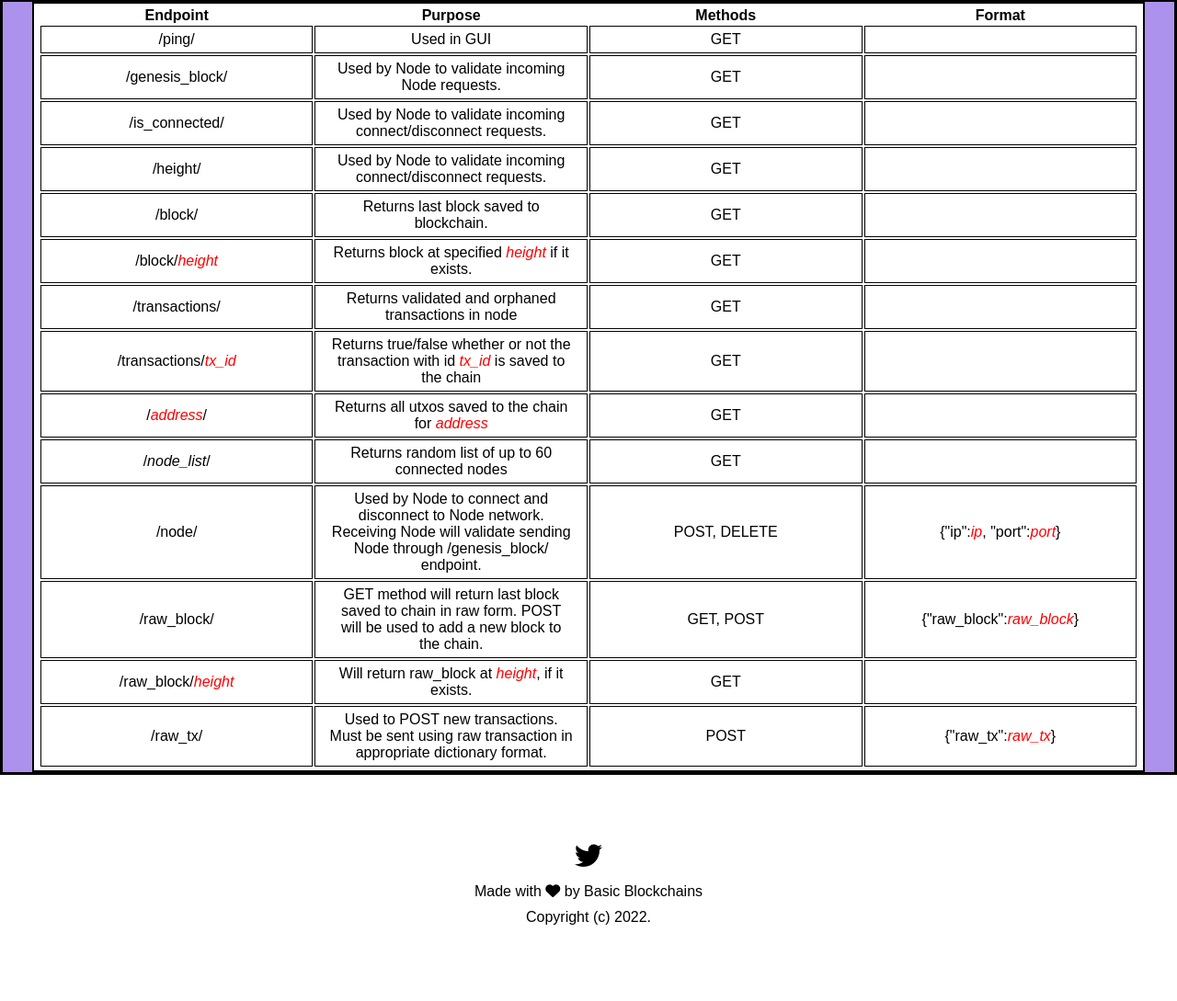
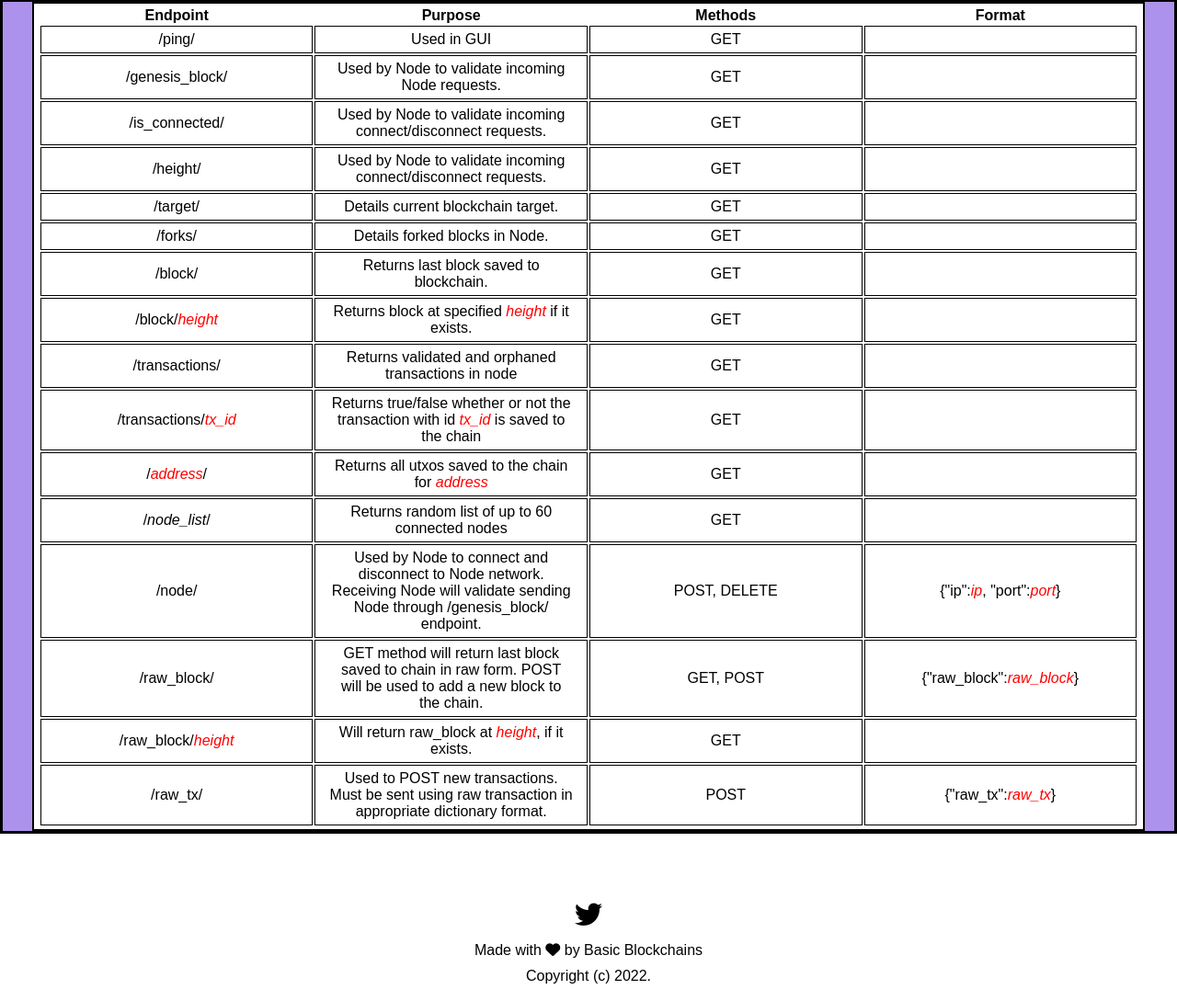
Before and after one commit to BasicBlockchains/proof_of_work, a Flask app: template templates/index.html in a window 1280 px wide. Shown: the part 265-1354 px from the top of the page at 92% size. Before the commit the page ends 1271 px from the top, so only its background shows below. Run offline with Flask 2, Linux system fonts and the light colour scheme; the template is opened without the code that fills it, so the values that code supplies are empty; some libraries are stand-ins or nearby versions.

Commit message:
Updated index.html page with new endpoints

```diff
--- a/templates/index.html
+++ b/templates/index.html
@@ -76,6 +76,18 @@
                 <tr>
                     <td class="clickable" onclick="goToEndpoint('height')">/height/</td>
                     <td>Used by Node to validate incoming connect/disconnect requests.</td>
+                    <td>GET</td>
+                    <td></td>
+                </tr>
+                <tr>
+                    <td class="clickable" onclick="goToEndpoint('target')">/target/</td>
+                    <td>Details current blockchain target.</td>
+                    <td>GET</td>
+                    <td></td>
+                </tr>
+                <tr>
+                    <td class="clickable" onclick="goToEndpoint('forks')">/forks/</td>
+                    <td>Details forked blocks in Node.</td>
                     <td>GET</td>
                     <td></td>
                 </tr>
```
